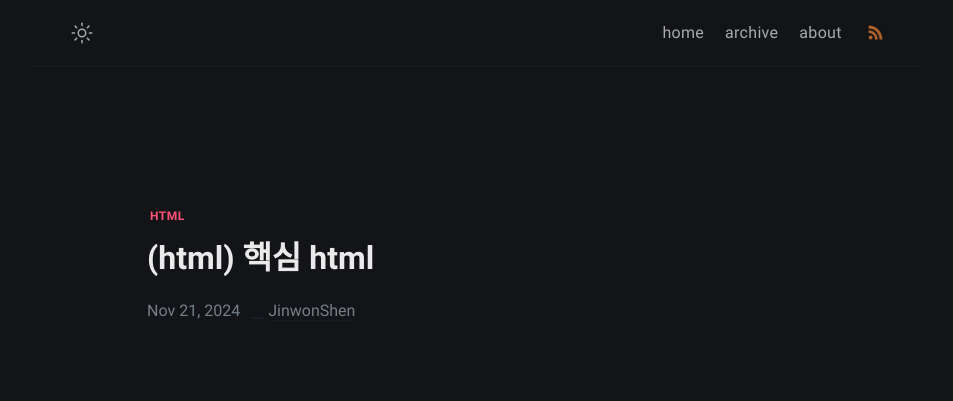
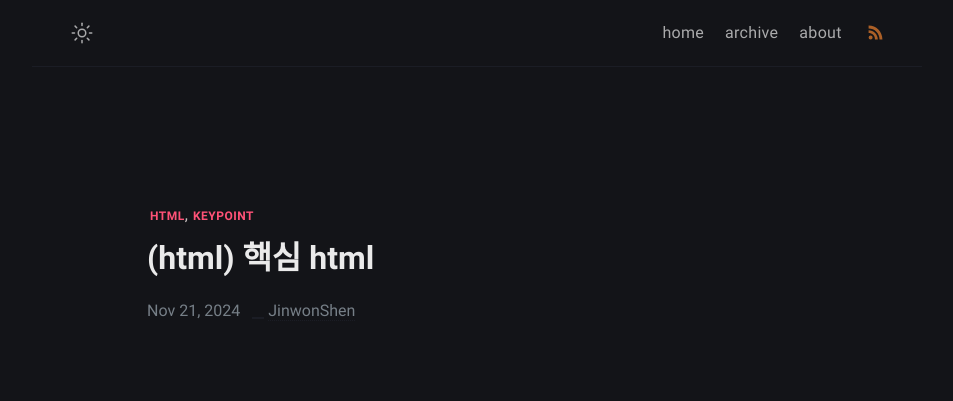
Before and after one commit to JinwonShen/JinwonShen.github.io, a Jekyll site: the page built from _posts/2024-11-21-html-key-point/2024-11-21-html-key-point.md, in a window 1280 px wide and 900 px high. Shown: the top 401 px of the window, without its empty margins (163-1116 px from the left). Built offline with Jekyll 4.4.1, drawn with Linux system fonts in a browser that asks for light colours.

Commit message:
post html keypoint tag

```diff
--- a/_posts/2024-11-21-html-key-point/2024-11-21-html-key-point.md
+++ b/_posts/2024-11-21-html-key-point/2024-11-21-html-key-point.md
@@ -6,6 +6,7 @@ categories: notice
 usemathjax: true
 tag:
   - html
+  - keypoint
 discription:
 ---
 
```
